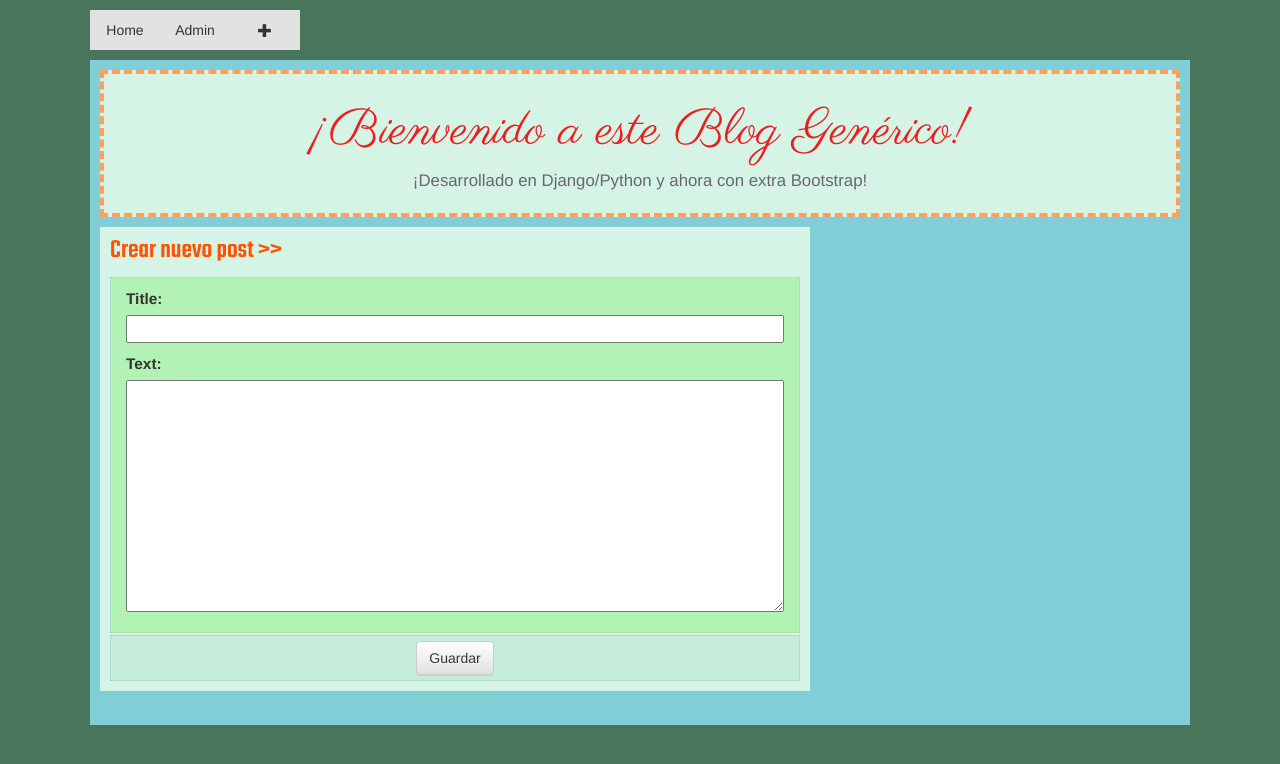
After one commit to zzeill/my-first-blog, a Django app: page /post/new/ in a window 1280 px wide. The commit adds this page. Shown: the top 764 px of the page. Run offline with Django 3.2, Linux system fonts and the light colour scheme; the visitor is signed in with stand-in values (Sample User, id 1); some libraries are stand-ins or nearby versions.

Commit message:
Agregada funciones de nuevo/editar post.

```diff
--- /dev/null
+++ b/blog/forms.py
@@ -0,0 +1,6 @@
+from django import forms
+from .models import Post
+class PostForm(forms.ModelForm):
+    class Meta:
+        model = Post
+        fields = ('title', 'text',)
--- a/blog/static/css/style.css
+++ b/blog/static/css/style.css
@@ -20,8 +20,13 @@ body {
 #topMenu li {
     float:left;
     background:rgb(226, 226, 226);
-    margin-right:1px;
     text-align:center;
+    min-height:40px;
+}
+
+#topMenu li .glyphicon {
+padding-top:2px;
+min-height:20px;
 }
 
 #topMenu li:hover {
@@ -99,3 +104,24 @@ color:rgb(238, 29, 29);
 font-family: 'Parisienne', cursive;
 font-size:3em;
 }
+
+.nform label {
+    display:block;
+    columns: #333333;;
+}
+
+.nform input, .nform textarea {
+    width:100%;
+}
+
+.nform textarea {
+    padding:5px;
+}
+
+.fform {
+    text-align:center;
+}
+
+.editar {
+    float:right;
+}
--- a/blog/templates/blog/base.html
+++ b/blog/templates/blog/base.html
@@ -22,6 +22,11 @@
                     <li>
                         <a href="/admin">Admin</a>
                     </li>
+                    {% if user.is_authenticated %}
+                    <li>
+                        <a href="{% url 'post_new' %}" class="top-menu"><span class="glyphicon glyphicon-plus"></span></a>
+                    </li>
+                    {% endif %}
                 </ul>
             </div>
             <div class="floatFix"></div>
--- a/blog/templates/blog/post_detail.html
+++ b/blog/templates/blog/post_detail.html
@@ -3,7 +3,11 @@
 <div class="row">
     <div class="col-md-12">
         <div class="post">
+            {% if user.is_authenticated %}
+            <a class="btn btn-default editar" href="{% url 'post_edit' pk=post.pk %}"><span class="glyphicon glyphicon-pencil"></span></a>
+            {% endif %}
             <h2 class="title"><a href="{% url 'post_detail' pk=post.pk %}">{{post.title}}</a> >></h2>
+
             <div class="text">
                 {{post.text}}
             </div>
--- /dev/null
+++ b/blog/templates/blog/post_edit.html
@@ -0,0 +1,20 @@
+{% extends 'blog/base.html' %}
+{% block content %}
+
+    <form method="POST" class="post-form">{% csrf_token %}
+        <div class="row">
+            <div class="col-md-8">
+                <div class="post">
+                    <h2 class="title">Crear nuevo post >></h2>
+                    <div class="text nform">
+                        {{ form.as_p }}
+                    </div>
+                    <div class="author fform">
+                        <button type="submit" class="save btn btn-default">Guardar</button>
+                    </div>
+                </div>
+
+            </div>
+        </div>
+    </form>
+{% endblock %}
--- a/blog/urls.py
+++ b/blog/urls.py
@@ -4,4 +4,6 @@ from . import views
 urlpatterns = [
     path('', views.post_list, name='post_list'),
     path('post/<int:pk>/', views.post_detail, name='post_detail'),
+    path('post/new/', views.post_new, name='post_new'),
+    path('post/<int:pk>/edit/', views.post_edit, name='post_edit'),
 ]
--- a/blog/views.py
+++ b/blog/views.py
@@ -2,6 +2,8 @@ from django.shortcuts import render
 from django.utils import timezone
 from .models import Post
 from django.shortcuts import render, get_object_or_404
+from .forms import PostForm
+from django.shortcuts import redirect
 
 # Create your views here.
 def post_list(request):
@@ -11,3 +13,31 @@ def post_list(request):
 def post_detail(request, pk):
     post = get_object_or_404(Post, pk=pk)
     return render(request, 'blog/post_detail.html', {'post': post})
+
+def post_new(request):
+    if request.method == "POST":
+        form = PostForm(request.POST)
+        if form.is_valid():
+            post = form.save(commit=False)
+            post.author = request.user
+            post.published_date = timezone.now()
+            post.save()
+            return redirect('post_detail', pk=post.pk)
+    else:
+        form = PostForm()
+        return render(request, 'blog/post_edit.html', {'form': form})
+
+def post_edit(request, pk):
+    post = get_object_or_404(Post, pk=pk)
+
+    if request.method == "POST":
+        form = PostForm(request.POST, instance=post)
+        if form.is_valid():
+            post = form.save(commit=False)
+            post.author = request.user
+            post.published_date = timezone.now()
+            post.save()
+            return redirect('post_detail', pk=post.pk)
+    else:
+        form = PostForm(instance=post)
+        return render(request, 'blog/post_edit.html', {'form': form})
```
